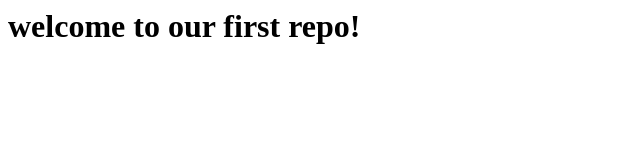
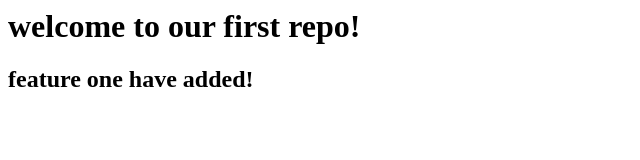
Before and after one commit to MahmoudAtKait/demo---repo, a plain HTML site: page index.html in a window 1280 px wide. Shown: the whole page, without its empty margins (0-640 px from the left). Drawn offline with Linux system fonts and the light colour scheme.

Commit message:
update index page

```diff
--- a/index.html
+++ b/index.html
@@ -6,5 +6,8 @@
         <h1>
             welcome to our first repo!
         </h1>
+        <h2>
+            feature one have added!
+        </h2>
     </body>
 </html>
```
